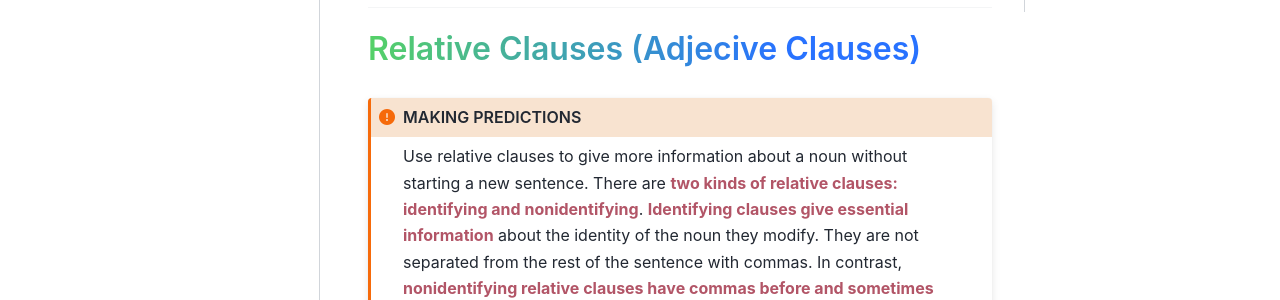
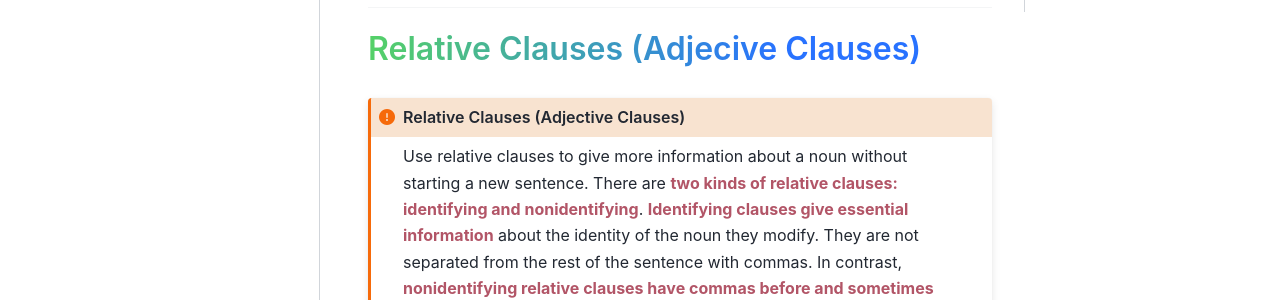
Before and after one commit to vpa24/ESL-47---Intermediate-Low-Integrated-Reading-Writing, a Sphinx documentation site: the page built from docs/source/unit6.md, in a window 1280 px wide and 900 px high. Shown: the part 422-722 px from the top of the window. Built offline with Sphinx 7.4.7 and the PyData theme 0.15.4, drawn with Linux system fonts in a browser that asks for light colours; some web fonts are replaced.

Commit message:
update title

`````diff
--- a/docs/source/unit6.md
+++ b/docs/source/unit6.md
@@ -8,7 +8,7 @@
 
 ## Relative Clauses (Adjecive Clauses)
 
-````{admonition} MAKING PREDICTIONS
+````{admonition} Relative Clauses (Adjective Clauses)
 :class: important
 
 Use relative clauses to give more information about a noun without starting a new sentence. There are **two kinds of relative clauses: identifying and nonidentifying**. **Identifying clauses give essential information** about the identity of the noun they modify. They are not separated from the rest of the sentence with commas. In contrast, **nonidentifying relative clauses have commas before and sometimes after them. They give extra, nonessential information** about the noun. These clauses can be removed from the sentence, but the identity of the noun will still be clear.
`````
